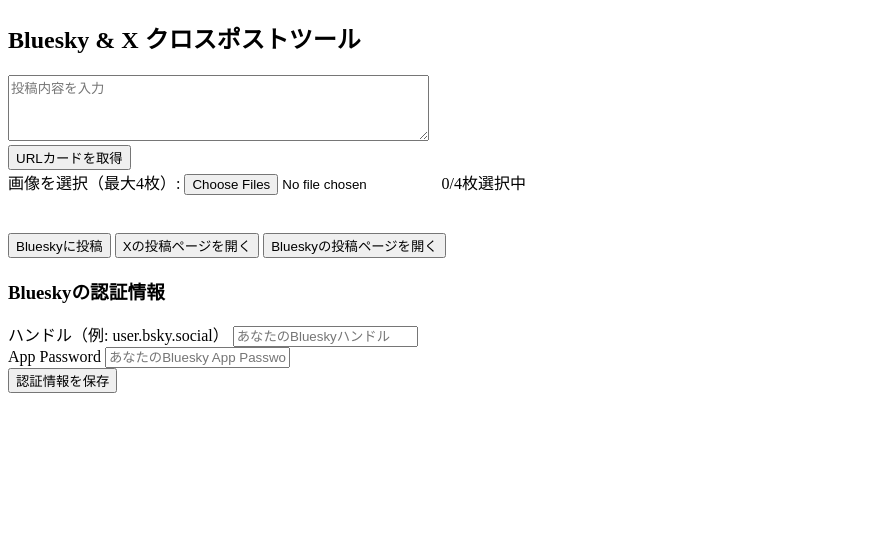
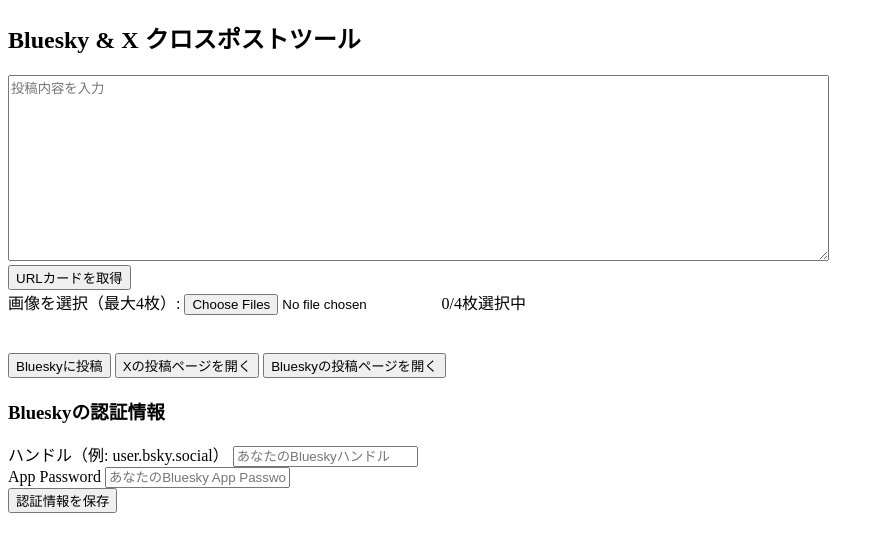
Before and after one commit to gamersdb/crosspost, a plain HTML site: page index.html in a window 1280 px wide. Shown: the whole page, without its empty margins (0-884 px from the left). Drawn offline with Linux system fonts and the light colour scheme.

Commit message:
Expand textarea

```diff
--- a/index.html
+++ b/index.html
@@ -843,11 +843,11 @@
 
     <textarea
       id="postText"
-      rows="4"
-      cols="50"
+      rows="12"
+      cols="100"
       placeholder="投稿内容を入力"
-    ></textarea
-    ><br />
+    ></textarea>
+    <br />
     <button id="getUrlCardButton" onclick="getUrlCard()">URLカードを取得</button
     ><br />
     <div id="urlCardContainer"></div>
```
